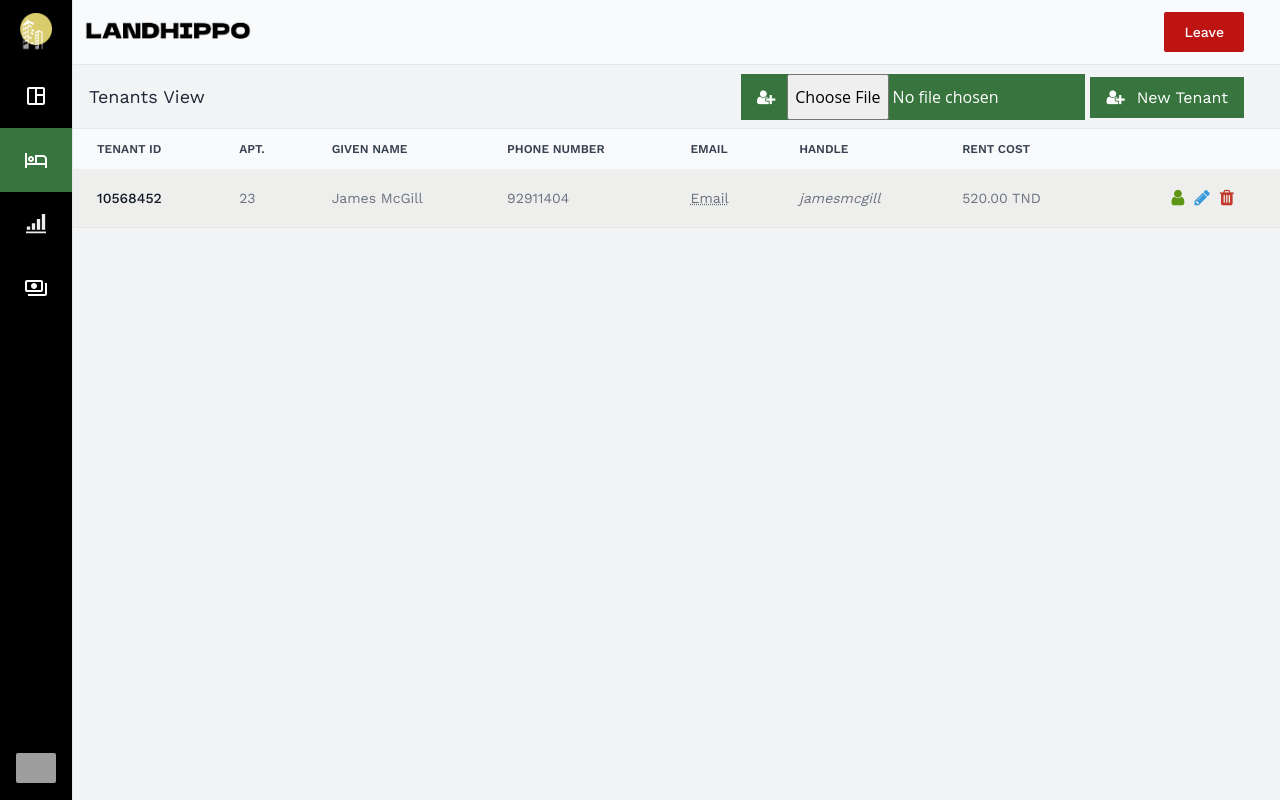
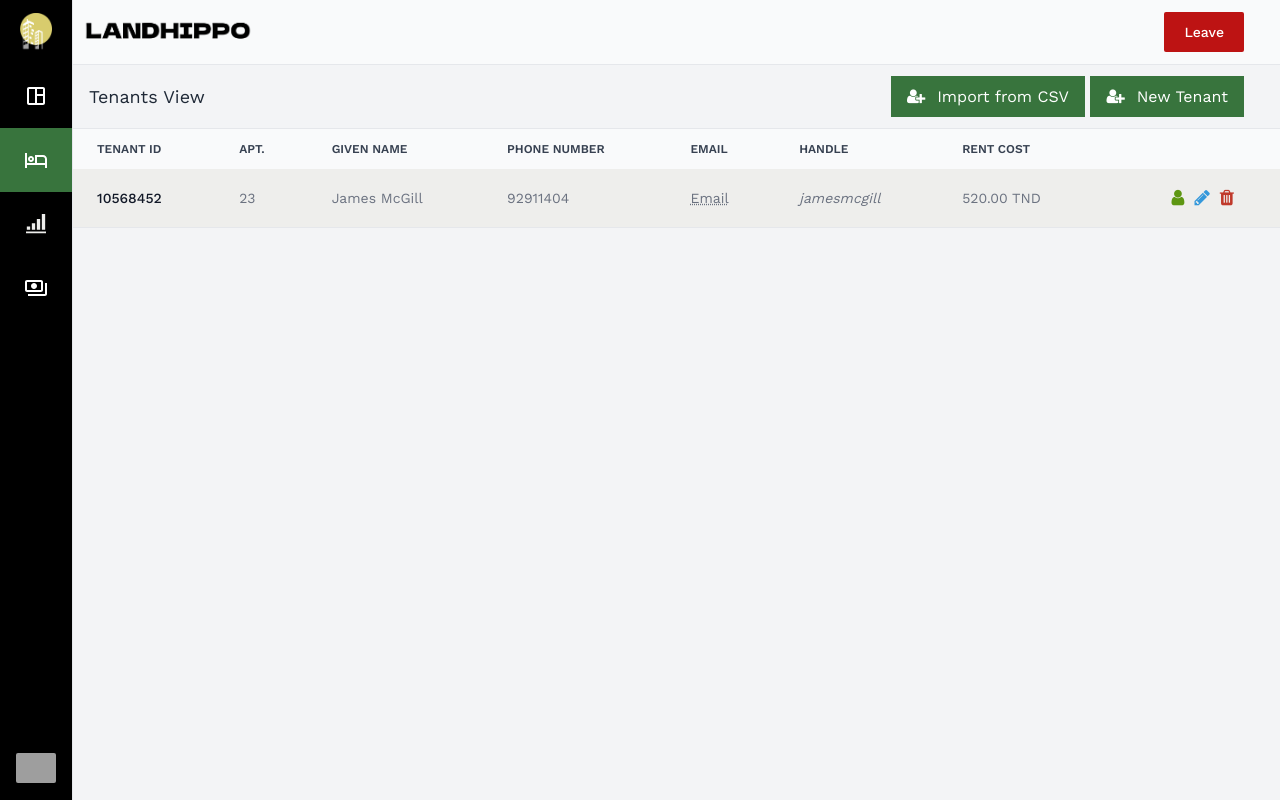
Before and after one commit to onlymachiavelli/hackathon_FST_front, a React (Vite) app: page /md/users in a window 1280 px wide. Built offline with nearby package versions, Linux system fonts and the light colour scheme; no server answers; grey boxes are pictures that could not be loaded.

Commit message:
file upload

```diff
--- a/src/components/CsvReader.tsx
+++ b/src/components/CsvReader.tsx
@@ -64,12 +64,18 @@ const Reader = () => {
     reader.readAsBinaryString(file)
   }
   return (
+    <label
+              className="button primary new cursor-pointer"
+            >
     <input
       type="file"
       accept=".csv,.xlsx,.xls"
       onChange={handleFileUpload}
-      className="cursor-pointer button primary new"
+      className="hidden"
     />
+                  <span className="font-sans">Import from CSV</span>
+
+     </label>
   )
 }
 
```
